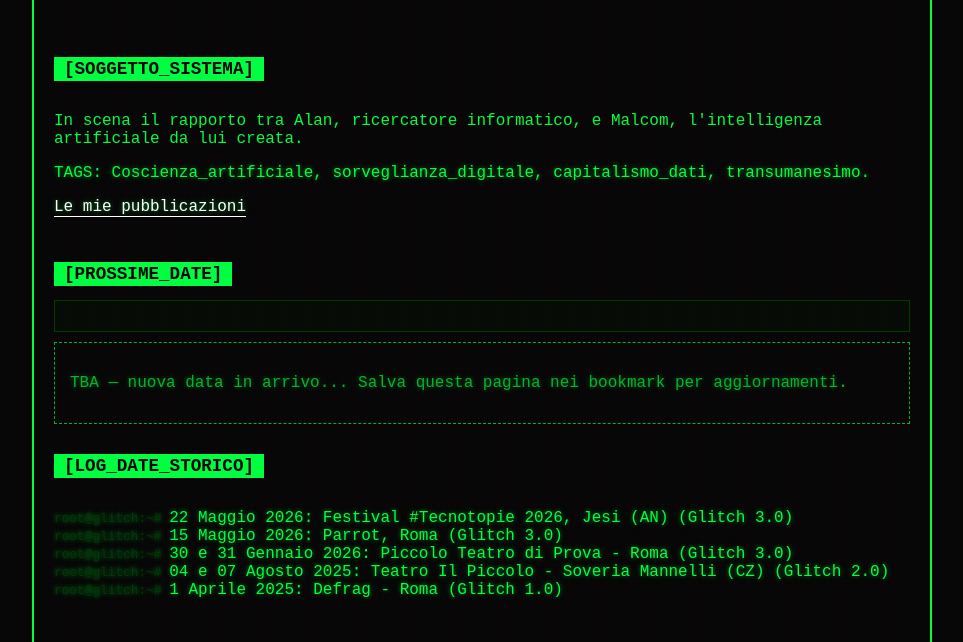
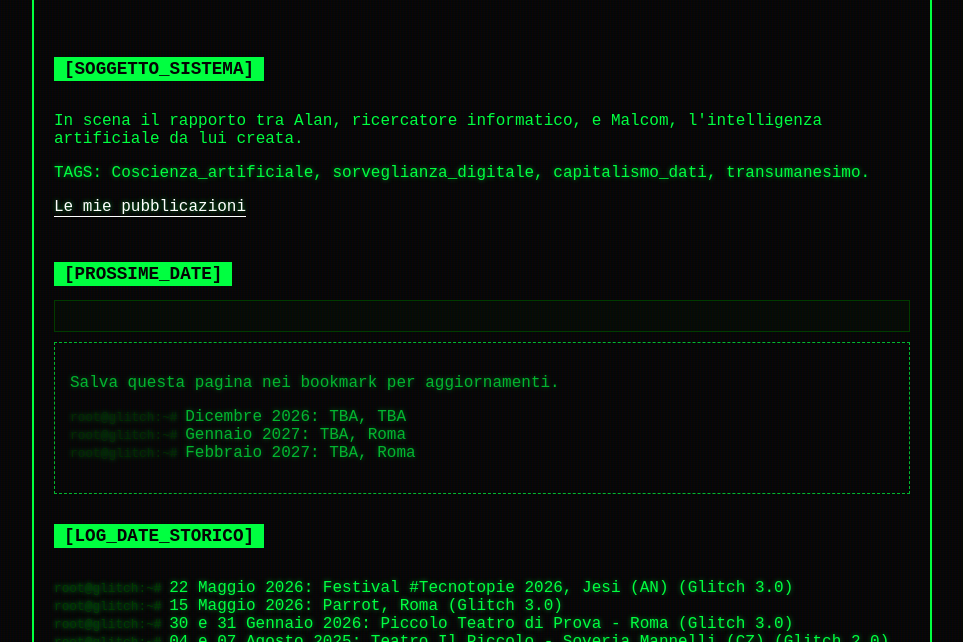
Before and after one commit to salvatorecapolupo/glitch, a plain HTML site: page index.html in a window 1280 px wide. Shown: the part 170-812 px from the top of the page, without its empty margins (158-1121 px from the left). Drawn offline with nearby package versions, Linux system fonts and the light colour scheme.

Commit message:
Update index.html

```diff
--- a/index.html
+++ b/index.html
@@ -3,7 +3,7 @@
 <head>
     <meta charset="UTF-8">
     <meta name="viewport" content="width=device-width, initial-scale=1.0">
-    <title>GLITCH 3.0 - Terminal Access | Salvatore Capolupo</title>
+    <title> GLITCH 3.0 - Spettacolo teatrale sulle IA | Salvatore Capolupo </title>
     <style>
         /* HACKER 90s THEME */
         :root {
@@ -151,7 +151,13 @@
         <div class="info-grid">
         </div>
         <div class="tba-box">
-            <p><strong></strong> TBA &mdash; nuova data in arrivo... Salva questa pagina nei bookmark per aggiornamenti.</p>
+            <p><strong></strong> Salva questa pagina nei bookmark per aggiornamenti. </p>
+        <ul>
+            <li>Dicembre 2026: TBA, TBA </li>
+            <li>Gennaio 2027: TBA, Roma </li>
+            <li>Febbraio 2027: TBA, Roma </li>
+        </ul>
+
         </div>
     </section>
 
```
